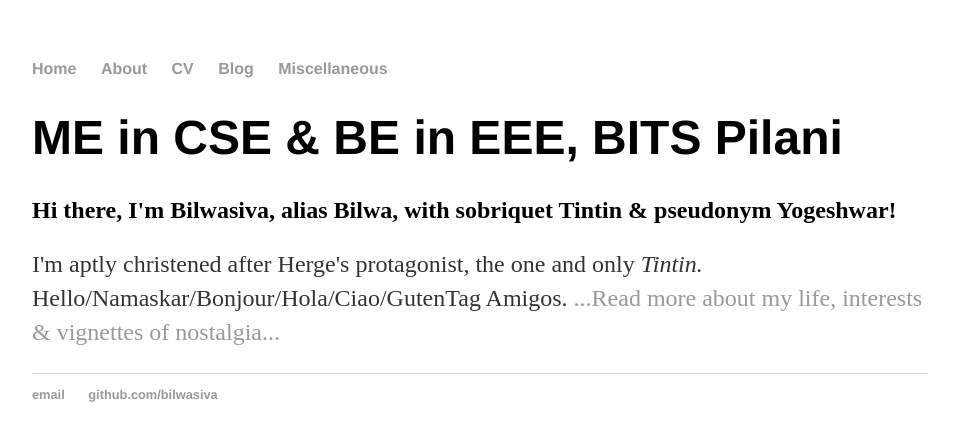
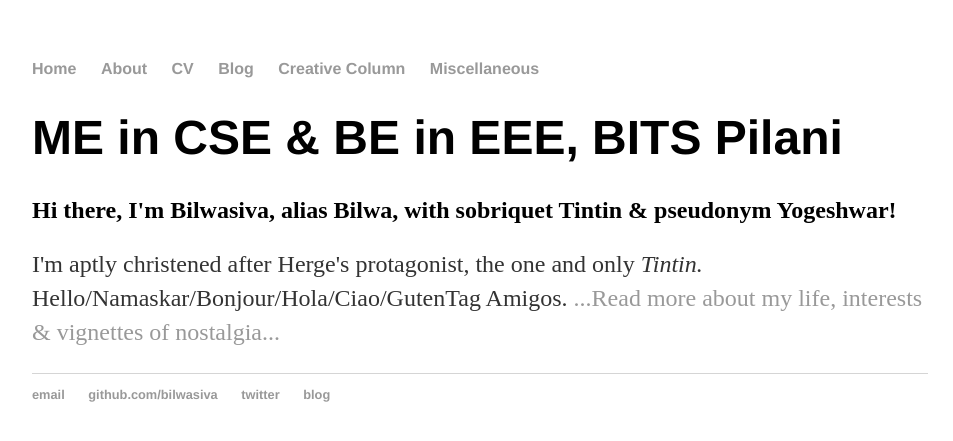
Before and after one commit to Bilwasiva/bilwasiva.github.io, a Jekyll site: the page built from index.html, in a window 1280 px wide. Shown: the top 441 px of the page, without its empty margins (160-1113 px from the left). Built offline with Jekyll 4.4.1, drawn with Linux system fonts in a browser that asks for light colours.

Commit message:
Update default.html

```diff
--- a/_layouts/default.html
+++ b/_layouts/default.html
@@ -12,6 +12,7 @@
 		        	<li><a href="/about">About</a></li>
 	        		<li><a href="/cv">CV</a></li>
 	        		<li><a href="/blog">Blog</a></li>
+				<li><a href="/creative column">Creative Column</a></li>
                <li><a href="/miscellaneous">Miscellaneous</a></li>
 	    		</ul>
 			</nav>
@@ -24,6 +25,8 @@
 	    		<ul>
 	        		<li><a href="mailto:tintinmyself@gmail.com">email</a></li>
 	        		<li><a href="https://github.com/bilwasiva">github.com/bilwasiva</a></li>
+				<li><a href="https://twitter/bilwasiva">twitter</a></li>
+				<li><a href="https://bilwasiva.wordpress.com">blog</a></li>
 				</ul>
 			</footer>
 		</body>
```
